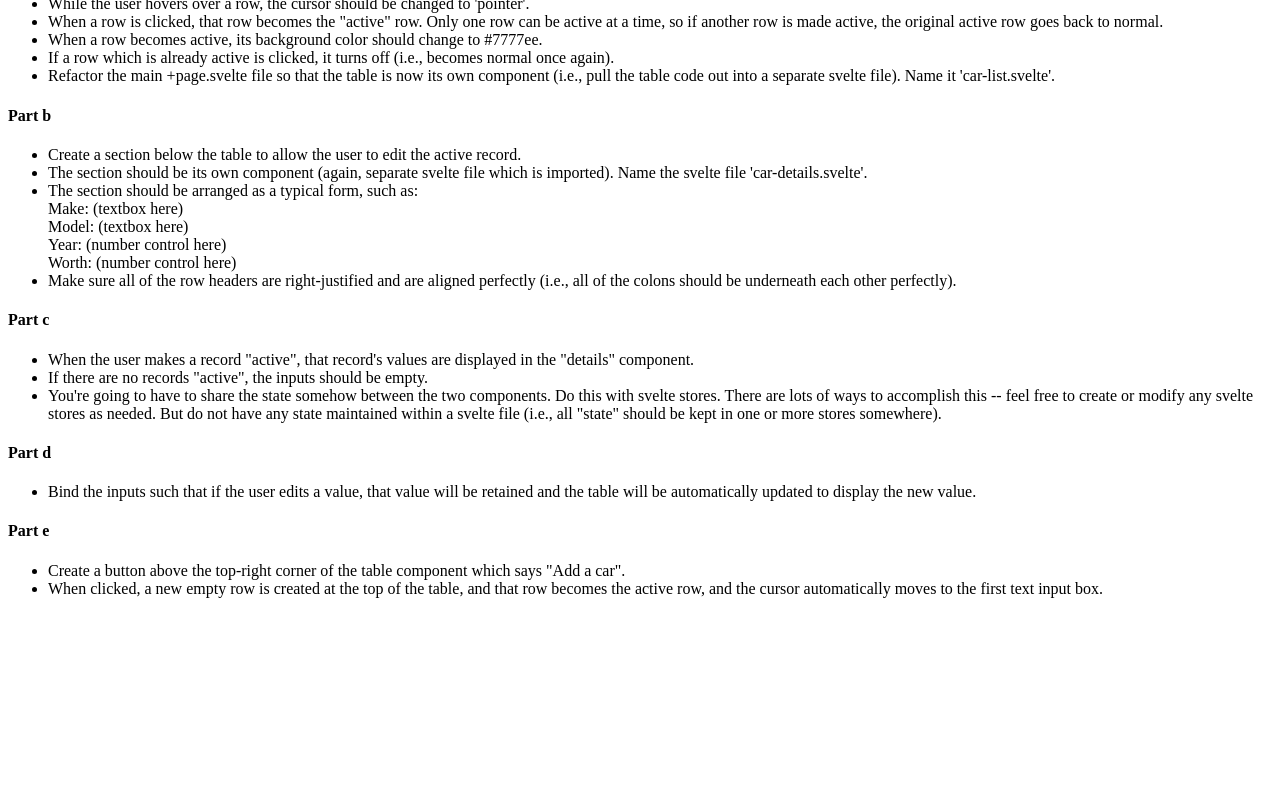
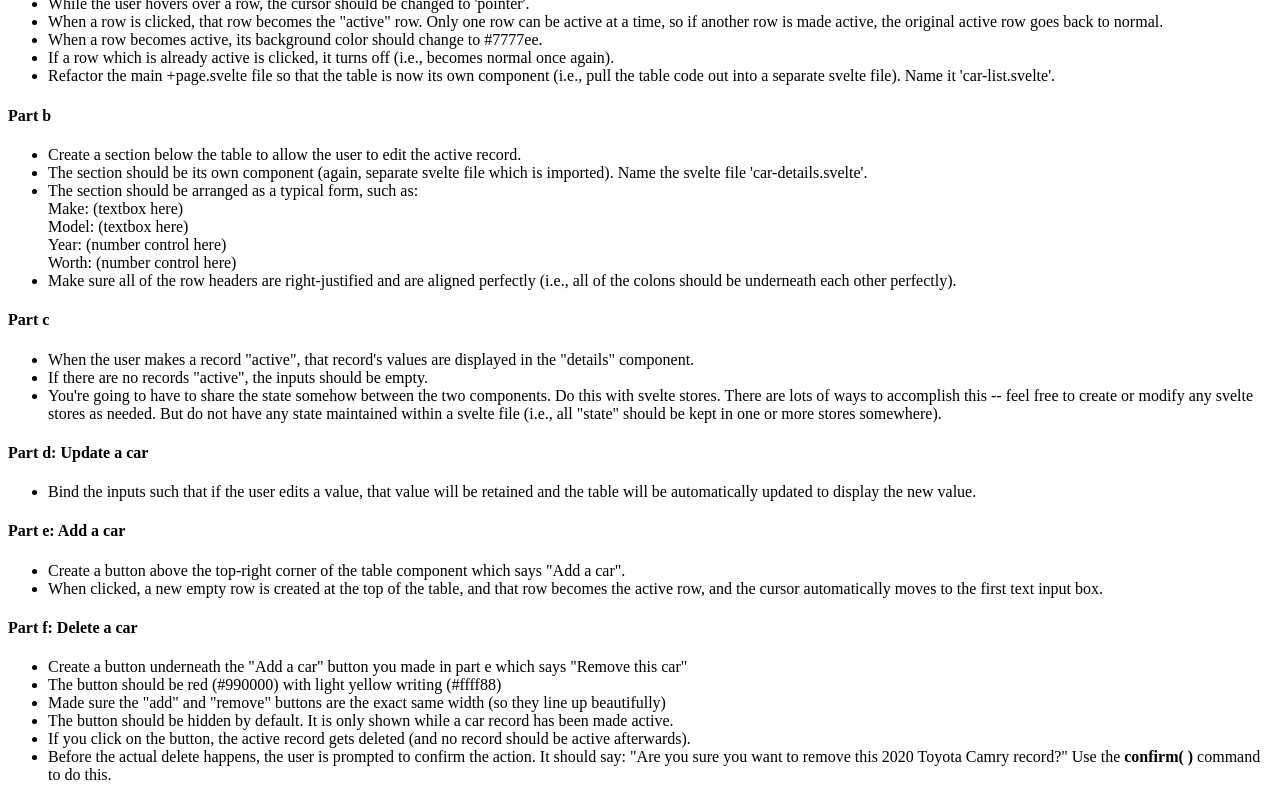
Before and after one commit to Elaz33/car-project, a SvelteKit app: page /exercises/6/instructions in a window 1280 px wide. Shown: the part 256-1056 px from the top of the page. Before the commit the page ends 870 px from the top, so only its background shows below. Built offline with nearby package versions, Linux system fonts and the light colour scheme; a web font is replaced by a local one.

Commit message:
add part f to exercise 6 instructions

```diff
--- a/src/routes/exercises/6/instructions/+page.svelte
+++ b/src/routes/exercises/6/instructions/+page.svelte
@@ -42,16 +42,26 @@
   <li>You're going to have to share the state somehow between the two components.  Do this with svelte stores.  There are lots of ways to accomplish this -- feel free to create or modify any svelte stores as needed.  But do not have any state maintained within a svelte file (i.e., all "state" should be kept in one or more stores somewhere).</li>
 </ul>
 
-<h4>Part d</h4>
+<h4>Part d: Update a car</h4>
 <ul>
   <li>Bind the inputs such that if the user edits a value, that value will be retained and the table will be automatically updated to display the new value.</li>
 </ul>
 
-<h4>Part e</h4>
+<h4>Part e: Add a car</h4>
 <ul>
   <li>Create a button above the top-right corner of the table component which says "Add a car".</li>
   <li>When clicked, a new empty row is created at the top of the table, and that row becomes the active row, and the cursor automatically moves to the first text input box.</li>
 </ul>
 
+<h4>Part f: Delete a car</h4>
+<ul>
+  <li>Create a button underneath the "Add a car" button you made in part e which says "Remove this car"</li>
+  <li>The button should be red (#990000) with light yellow writing (#ffff88)</li>
+  <li>Made sure the "add" and "remove" buttons are the exact same width (so they line up beautifully)</li>
+  <li>The button should be hidden by default.  It is only shown while a car record has been made active.</li>
+  <li>If you click on the button, the active record gets deleted (and no record should be active afterwards).</li>
+  <li>Before the actual delete happens, the user is prompted to confirm the action.  It should say: "Are you sure you want to remove this 2020 Toyota Camry record?"  Use the <b>confirm( )</b> command to do this.</li>
+</ul>
+
 <!------------------------------------------------------------>
 <!--<style lang="scss"></style>-->
```
